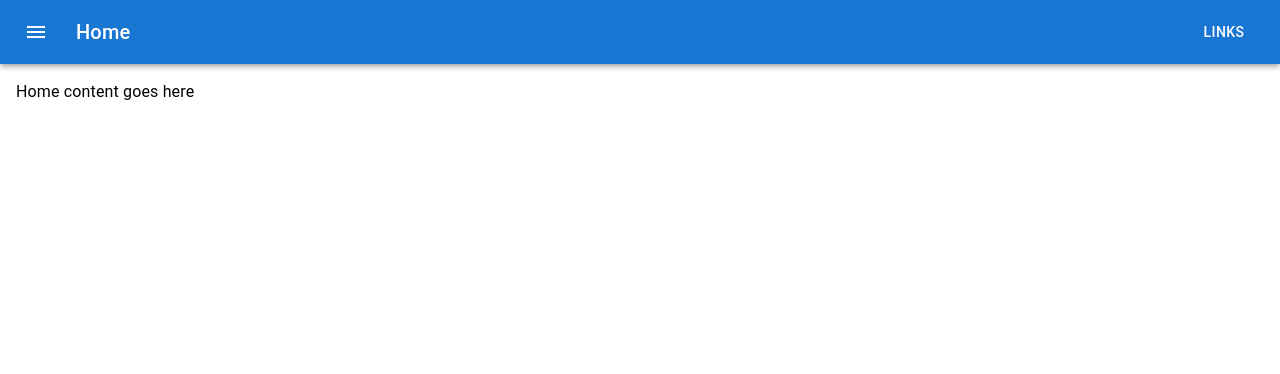
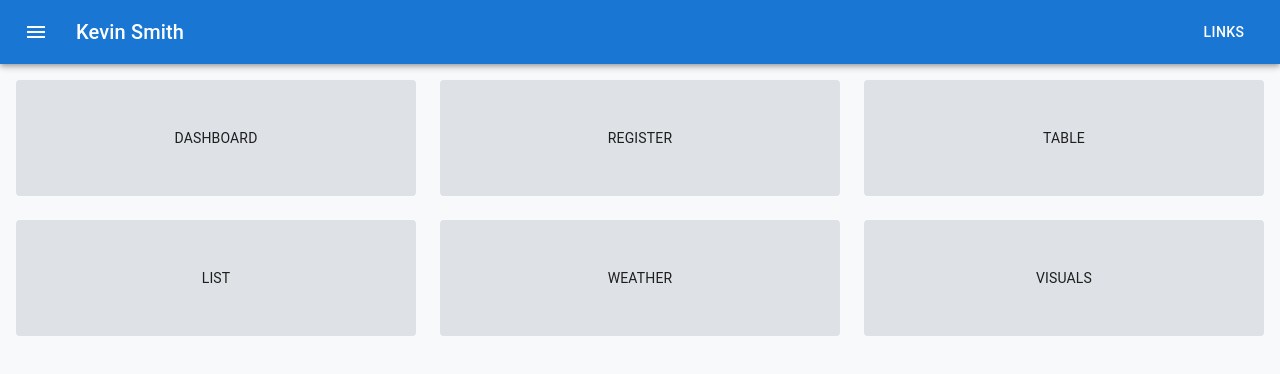
Before and after one commit to ksmith0813/portfolio-ts, a React app: page /home in a window 1280 px wide. Shown: the top 374 px of the page. Built offline with nearby package versions, Linux system fonts and the light colour scheme.

Commit message:
added content to home page, updates to navigation components, added site bg color

```diff
--- a/src/components/home/home.tsx
+++ b/src/components/home/home.tsx
@@ -1,3 +1,36 @@
-import { Typography } from '@mui/material'
+import { useNavigate } from 'react-router-dom'
+import { styled } from '@mui/material/styles'
+import { Grid, Paper } from '@mui/material'
 
-export const Home = () => <Typography>Home content goes here</Typography>
+const pageLinks = ['dashboard', 'register', 'table', 'list', 'weather', 'visuals']
+
+const StyledPaper = styled(Paper)(({ theme }) => ({
+  ...theme.typography.body2,
+  backgroundColor: '#dee2e6',
+  padding: theme.spacing(6),
+  textAlign: 'center',
+  textTransform: 'uppercase',
+  ':hover': {
+    cursor: 'pointer',
+    color: '#1976d2',
+    opacity: 0.8,
+  },
+}))
+
+export const Home = () => {
+  const navigate = useNavigate()
+
+  const onItemClick = (page: string) => navigate(`../${page}`)
+
+  return (
+    <Grid container spacing={{ xs: 2, md: 3 }} columns={{ xs: 4, sm: 8, md: 12 }}>
+      {pageLinks.map((pageLink, index) => (
+        <Grid item xs={2} sm={4} md={4} key={index}>
+          <StyledPaper elevation={0} onClick={() => onItemClick(pageLink)}>
+            {pageLink}
+          </StyledPaper>
+        </Grid>
+      ))}
+    </Grid>
+  )
+}
--- a/src/components/navigation/main.tsx
+++ b/src/components/navigation/main.tsx
@@ -1,4 +1,5 @@
 import { BrowserRouter, Routes, Route } from 'react-router-dom'
+import Typography from '@mui/material/Typography'
 import { Navigation } from './navigation'
 import { Home } from 'components/home/home'
 import 'index.scss'
@@ -8,7 +9,7 @@ export const Main = () => (
     <Routes>
       <Route path='/' element={<Navigation />}>
         <Route index path='home' element={<Home />} />
-        <Route path='*' element={<h2>Page Not Found</h2>} />
+        <Route path='*' element={<Typography variant='h6'>Page Not Found</Typography>} />
       </Route>
     </Routes>
   </BrowserRouter>
--- a/src/components/navigation/navigation.tsx
+++ b/src/components/navigation/navigation.tsx
@@ -26,7 +26,7 @@ export const Navigation = () => {
             <MenuIcon />
           </IconButton>
           <Typography variant='h6' component='div' sx={{ flexGrow: 1 }}>
-            Home
+            Kevin Smith
           </Typography>
           <Button color='inherit'>Links</Button>
         </Toolbar>
--- a/src/index.scss
+++ b/src/index.scss
@@ -1,3 +1,4 @@
 body {
  margin: 0;
+ background-color: #f8f9fa;
 }
```
